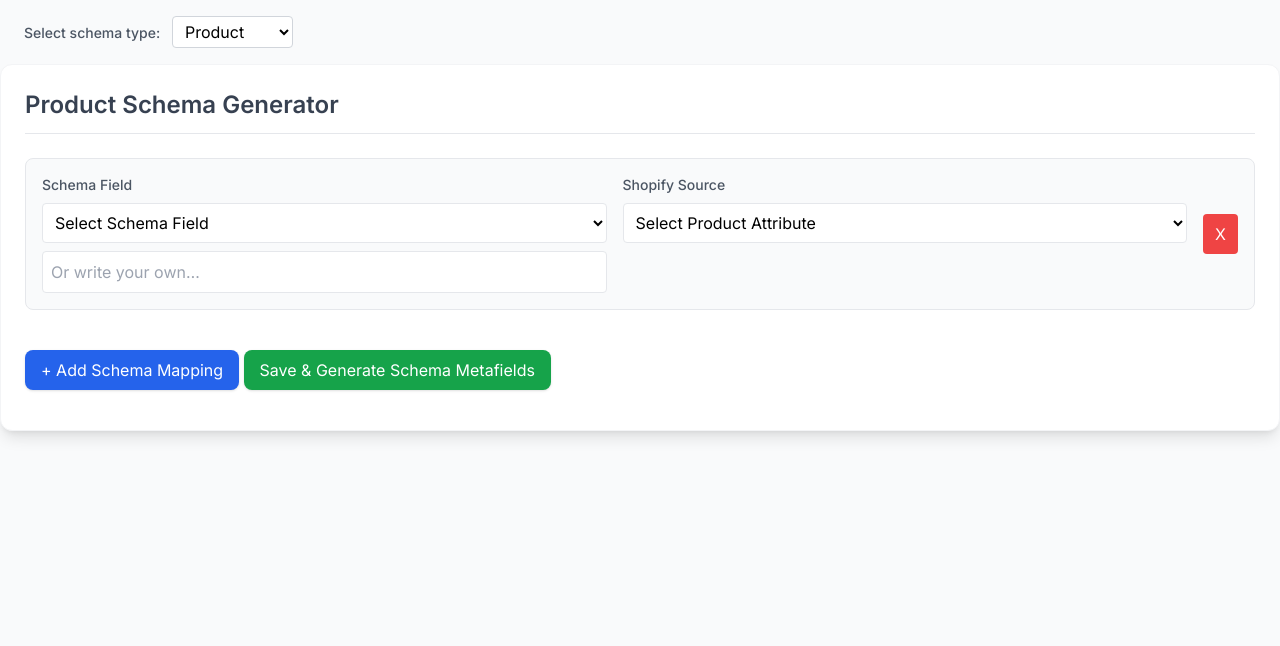
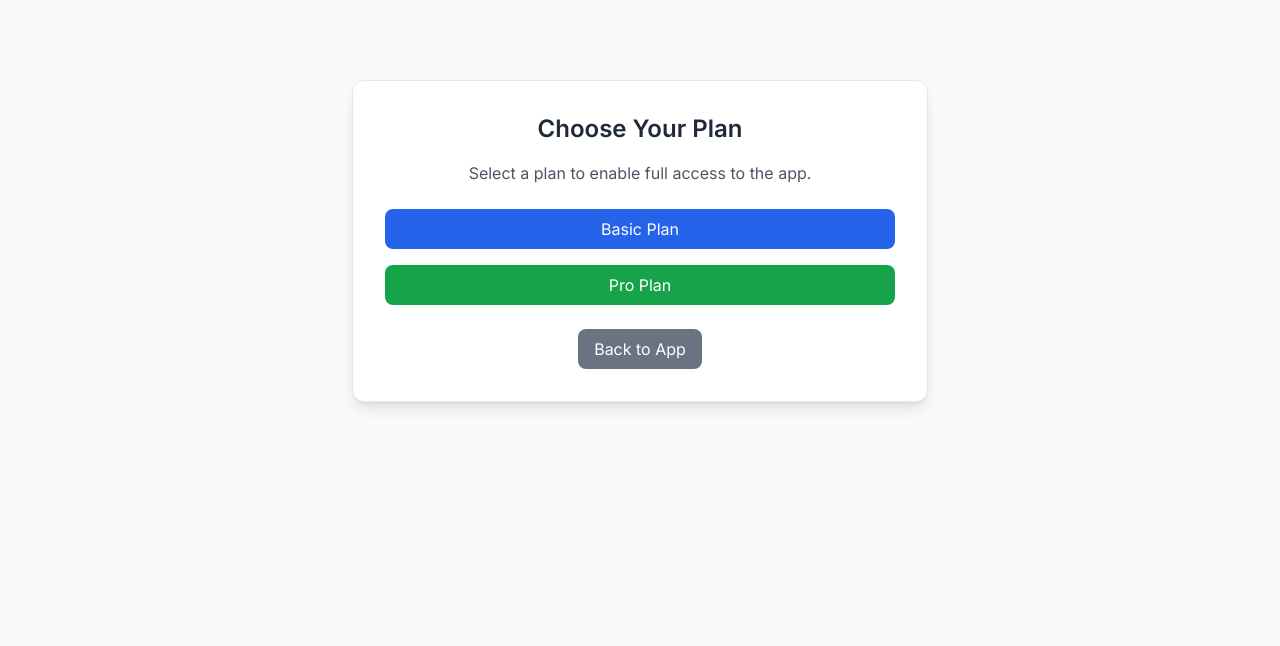
Before and after one commit to nickmurphyUT/Schema-Generator, a Flask app: template templates/schema_dashboard.html in a window 1280 px wide. Shown: the top 646 px of the page. Before the commit the page ends 438 px from the top, so only its background shows below. Run offline with Flask 3, Linux system fonts and the light colour scheme; the template is opened without the code that fills it, so the values that code supplies are empty; some libraries are stand-ins or nearby versions.

Commit message:
Update schema_dashboard.html

```diff
--- a/templates/schema_dashboard.html
+++ b/templates/schema_dashboard.html
@@ -1,4 +1,3 @@
-
 <!DOCTYPE html>
 <html lang="en">
 <head>
@@ -8,10 +7,8 @@
     <!-- Load Tailwind CSS via CDN -->
     <script src="https://cdn.tailwindcss.com"></script>
     <style>
-        /* Custom font import for aesthetics */
         @import url('https://fonts.googleapis.com/css2?family=Inter:wght@100..900&display=swap');
         body { font-family: 'Inter', sans-serif; }
-        /* Style for the select element options */
         .select-field {
             padding: 4px 8px;
             border-radius: 4px;
@@ -26,152 +23,88 @@
     </style>
 </head>
 <body class="bg-gray-50 min-h-screen">
+
 <!-- AUTH BLOCK -->
 <div id="auth-block"
      class="hidden max-w-xl mx-auto mt-20 bg-white shadow-lg rounded-xl p-8 text-center border border-gray-200">
-    <h2 class="text-2xl font-semibold text-gray-800 mb-4">
-        App Not Authorized
-    </h2>
-    <p class="text-gray-600 mb-6">
-        This store has not completed Shopify authorization.
-    </p>
+    <h2 class="text-2xl font-semibold text-gray-800 mb-4">App Not Authorized</h2>
+    <p class="text-gray-600 mb-6">This store has not completed Shopify authorization.</p>
     <a id="auth-link"
        class="inline-block bg-blue-600 hover:bg-blue-700 text-white font-medium px-6 py-3 rounded-lg transition">
         Authorize App
     </a>
 </div>
 
+<!-- SUBSCRIPTION VIEW (hidden by default) -->
+<div id="subscription-view" class="hidden max-w-xl mx-auto mt-20 bg-white shadow-lg rounded-xl p-8 text-center border border-gray-200">
+    <h2 class="text-2xl font-semibold text-gray-800 mb-4">Choose Your Plan</h2>
+    <p class="text-gray-600 mb-6">Select a plan to enable full access to the app.</p>
+    <div class="space-y-4">
+        <a href="/subscribe/basic" class="block bg-blue-600 hover:bg-blue-700 text-white py-2 px-4 rounded-lg">Basic Plan</a>
+        <a href="/subscribe/pro" class="block bg-green-600 hover:bg-green-700 text-white py-2 px-4 rounded-lg">Pro Plan</a>
+    </div>
+    <button id="backToAppBtn" class="mt-6 bg-gray-500 hover:bg-gray-600 text-white py-2 px-4 rounded-lg">
+        Back to App
+    </button>
+</div>
 
-<div class="max-w-7xl mx-auto px-6 py-4" id="app-container">
-  <label class="text-sm font-medium text-gray-600 mr-2">
-    Select schema type:
-  </label>
+<!-- MAIN APP CONTAINER -->
+<div id="app-container">
 
-  <select
-    id="schemaSectionSelect"
-    class="select-field"
-  >
-    <option value="product">Product</option>
-    <option value="collection">Collection</option>
-    <option value="blog">Blog</option>
-    <option value="page">Page</option>
-    <option value="homepage">Homepage</option>
-  </select>
+    <!-- Subscription toggle button -->
+    <div class="max-w-xl mx-auto mt-6">
+        <button id="toggleSubscriptionBtn" class="bg-purple-600 text-white px-4 py-2 rounded-lg mb-4">
+            Manage Subscription
+        </button>
     </div>
 
     <!-- PRODUCT SCHEMA MAPPING UI -->
     <div id="section-product" class="bg-white rounded-xl p-6 shadow-lg border border-gray-100 mb-8">
-
-    <h3 class="text-2xl font-semibold text-gray-700 mb-6 border-b pb-3">
-        Product Schema Generator
-    </h3>
-
-    <!-- Empty container for mapping rows -->
-    <div id="schema-mapping-container" class="space-y-4 mb-6">
-        <!-- rows injected dynamically -->
+        <h3 class="text-2xl font-semibold text-gray-700 mb-6 border-b pb-3">Product Schema Generator</h3>
+        <div id="schema-mapping-container" class="space-y-4 mb-6"></div>
+        <button id="addMappingBtn" class="bg-blue-600 hover:bg-blue-700 text-white py-2 px-4 rounded-lg shadow">+ Add Schema Mapping</button>
+        <button id="sendToBackendBtn" class="bg-green-600 hover:bg-green-700 text-white py-2 px-4 rounded-lg shadow mt-4">Save & Generate Schema Metafields</button>
+        <div id="metafields-preview" class="mt-4 text-sm text-gray-500"></div>
     </div>
 
-    <button id="addMappingBtn"
-        class="bg-blue-600 hover:bg-blue-700 text-white py-2 px-4 rounded-lg shadow">
-        + Add Schema Mapping
-    </button>
-
-    <button id="sendToBackendBtn"
-        class="bg-green-600 hover:bg-green-700 text-white py-2 px-4 rounded-lg shadow mt-4">
-        Save & Generate Schema Metafields
-    </button>
-
-    <!-- Status preview -->
-    <div id="metafields-preview" class="mt-4 text-sm text-gray-500"></div>
-
-</div>
     <!-- COLLECTION SCHEMA MAPPING UI -->
     <div id="section-collection" class="bg-white rounded-xl p-6 shadow-lg border border-gray-100 mb-8">
-
-    <h3 class="text-2xl font-semibold text-gray-700 mb-6 border-b pb-3">
-        Collection Schema Generator
-    </h3>
-
+        <h3 class="text-2xl font-semibold text-gray-700 mb-6 border-b pb-3">Collection Schema Generator</h3>
         <div id="collection-mapping-container" class="space-y-4 mb-6"></div>
-
-    <button id="addCollectionBtn"
-        class="bg-blue-600 hover:bg-blue-700 text-white py-2 px-4 rounded-lg shadow">
-        + Add Schema Mapping
-    </button>
-
-    <button id="saveCollectionBtn"
-        class="bg-green-600 hover:bg-green-700 text-white py-2 px-4 rounded-lg shadow mt-4">
-        Save & Generate Collection Schema Metafields
-    </button>
-
+        <button id="addCollectionBtn" class="bg-blue-600 hover:bg-blue-700 text-white py-2 px-4 rounded-lg shadow">+ Add Schema Mapping</button>
+        <button id="saveCollectionBtn" class="bg-green-600 hover:bg-green-700 text-white py-2 px-4 rounded-lg shadow mt-4">Save & Generate Collection Schema Metafields</button>
         <div id="collection-preview" class="mt-4 text-sm text-gray-500"></div>
     </div>
 
     <!-- BLOG SCHEMA MAPPING UI -->
     <div id="section-blog" class="bg-white rounded-xl p-6 shadow-lg border mb-8">
-  <h3 class="text-2xl font-semibold text-gray-700 mb-6 border-b pb-3">
-    Blog Schema Generator
-  </h3>
-
+        <h3 class="text-2xl font-semibold text-gray-700 mb-6 border-b pb-3">Blog Schema Generator</h3>
         <div id="blog-mapping-container" class="space-y-4 mb-6"></div>
-
-  <button id="addBlogBtn"
-    class="bg-blue-600 hover:bg-blue-700 text-white py-2 px-4 rounded-lg shadow">
-    + Add Schema Mapping
-  </button>
-
-  <button id="saveBlogBtn"
-    class="bg-green-600 hover:bg-green-700 text-white py-2 px-4 rounded-lg shadow mt-4">
-    Save & Generate Blog Schema Metafields
-  </button>
-
+        <button id="addBlogBtn" class="bg-blue-600 hover:bg-blue-700 text-white py-2 px-4 rounded-lg shadow">+ Add Schema Mapping</button>
+        <button id="saveBlogBtn" class="bg-green-600 hover:bg-green-700 text-white py-2 px-4 rounded-lg shadow mt-4">Save & Generate Blog Schema Metafields</button>
         <div id="blog-preview" class="mt-4 text-sm text-gray-500"></div>
     </div>
 
-
-
     <!-- PAGE SCHEMA MAPPING UI -->
     <div id="section-page" class="bg-white rounded-xl p-6 shadow-lg border mb-8">
-  <h3 class="text-2xl font-semibold text-gray-700 mb-6 border-b pb-3">
-    Page Schema Generator
-  </h3>
-
+        <h3 class="text-2xl font-semibold text-gray-700 mb-6 border-b pb-3">Page Schema Generator</h3>
         <div id="page-mapping-container" class="space-y-4 mb-6"></div>
-
-  <button id="addPageBtn"
-    class="bg-blue-600 hover:bg-blue-700 text-white py-2 px-4 rounded-lg shadow">
-    + Add Schema Mapping
-  </button>
-
-  <button id="savePageBtn"
-    class="bg-green-600 hover:bg-green-700 text-white py-2 px-4 rounded-lg shadow mt-4">
-    Save & Generate Page Schema Metafields
-  </button>
-
+        <button id="addPageBtn" class="bg-blue-600 hover:bg-blue-700 text-white py-2 px-4 rounded-lg shadow">+ Add Schema Mapping</button>
+        <button id="savePageBtn" class="bg-green-600 hover:bg-green-700 text-white py-2 px-4 rounded-lg shadow mt-4">Save & Generate Page Schema Metafields</button>
         <div id="page-preview" class="mt-4 text-sm text-gray-500"></div>
     </div>
 
-
     <!-- HOMEPAGE SCHEMA MAPPING UI -->
     <div id="section-homepage" class="bg-white rounded-xl p-6 shadow-lg border mb-8">
-  <h3 class="text-2xl font-semibold text-gray-700 mb-6 border-b pb-3">
-    Homepage Schema Generator
-  </h3>
-
+        <h3 class="text-2xl font-semibold text-gray-700 mb-6 border-b pb-3">Homepage Schema Generator</h3>
         <div id="homepage-mapping-container" class="space-y-4 mb-6"></div>
-
-  <button id="addHomepageBtn"
-    class="bg-blue-600 hover:bg-blue-700 text-white py-2 px-4 rounded-lg shadow">
-    + Add Schema Mapping
-  </button>
-
-  <button id="saveHomepageBtn"
-    class="bg-green-600 hover:bg-green-700 text-white py-2 px-4 rounded-lg shadow mt-4">
-    Save & Generate Homepage Schema Metafields
-  </button>
-
+        <button id="addHomepageBtn" class="bg-blue-600 hover:bg-blue-700 text-white py-2 px-4 rounded-lg shadow">+ Add Schema Mapping</button>
+        <button id="saveHomepageBtn" class="bg-green-600 hover:bg-green-700 text-white py-2 px-4 rounded-lg shadow mt-4">Save & Generate Homepage Schema Metafields</button>
         <div id="homepage-preview" class="mt-4 text-sm text-gray-500"></div>
     </div>
+
+</div> <!-- END APP CONTAINER -->
+
 <script>
 /* ================= GLOBAL STATE ================= */
 let collectionMappings = [];
@@ -941,6 +874,74 @@ document.addEventListener("DOMContentLoaded", () => {
         appContainer.style.display = "block";
     }
 });
+
+  document.addEventListener("DOMContentLoaded", () => {
+      const toggleBtn = document.getElementById("toggleSubscriptionBtn");
+      const subscriptionView = document.getElementById("subscription-view");
+      const appContainer = document.getElementById("app-container");
+      const backBtn = document.getElementById("backToAppBtn");
+
+      // Only attach event listeners if elements exist
+      if (toggleBtn && subscriptionView && appContainer && backBtn) {
+          toggleBtn.addEventListener("click", () => {
+              appContainer.style.display = "none";
+              subscriptionView.classList.remove("hidden");
+          });
+
+          backBtn.addEventListener("click", () => {
+              subscriptionView.classList.add("hidden");
+              appContainer.style.display = "block";
+          });
+
+          // Show subscription view automatically if user not subscribed
+          if (!subscriptionInfo.subscribed) {
+              appContainer.style.display = "none";
+              subscriptionView.classList.remove("hidden");
+
+              // Optional: disable toggle button if no payment URL
+              if (!subscriptionInfo.payment_url) {
+                  toggleBtn.disabled = true;
+                  toggleBtn.classList.add("opacity-50", "cursor-not-allowed");
+              }
+          }
+      }
+  });
+
+
+    // Grab elements
+const toggleSubscriptionBtn = document.getElementById("toggleSubscriptionBtn");
+const subscriptionView = document.getElementById("subscription-view");
+const appContainer = document.getElementById("app-container");
+const backToAppBtn = document.getElementById("backToAppBtn");
+
+// Function to enable the subscription button
+function enableSubscriptionButton() {
+    toggleSubscriptionBtn.disabled = false;
+    toggleSubscriptionBtn.classList.remove("opacity-50", "cursor-not-allowed");
+}
+
+// Initially, if user is unsubscribed, disable the button
+let userSubscribed = false; // This comes from your subscription info check
+
+if (userSubscribed) {
+    enableSubscriptionButton();
+}
+
+// Toggle subscription view
+toggleSubscriptionBtn.addEventListener("click", () => {
+    if (toggleSubscriptionBtn.disabled) return; // safety check
+    subscriptionView.classList.remove("hidden");
+    appContainer.classList.add("hidden");
+});
+
+// Back to App button
+backToAppBtn.addEventListener("click", () => {
+    subscriptionView.classList.add("hidden");
+    appContainer.classList.remove("hidden");
+    // Optionally enable the button now that user came back
+    enableSubscriptionButton();
+});
+
 </script>
 
 
```
Lines whose indentation alone changed are shown as unchanged.
